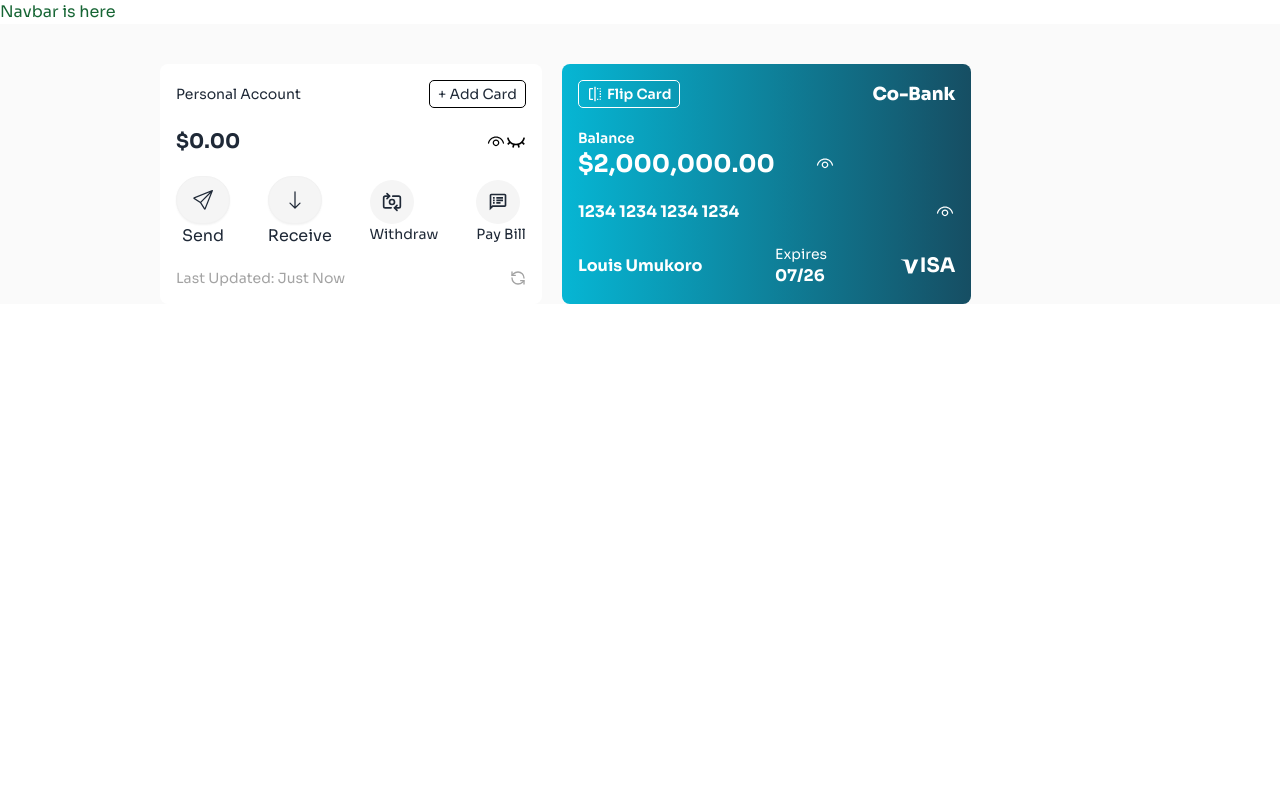
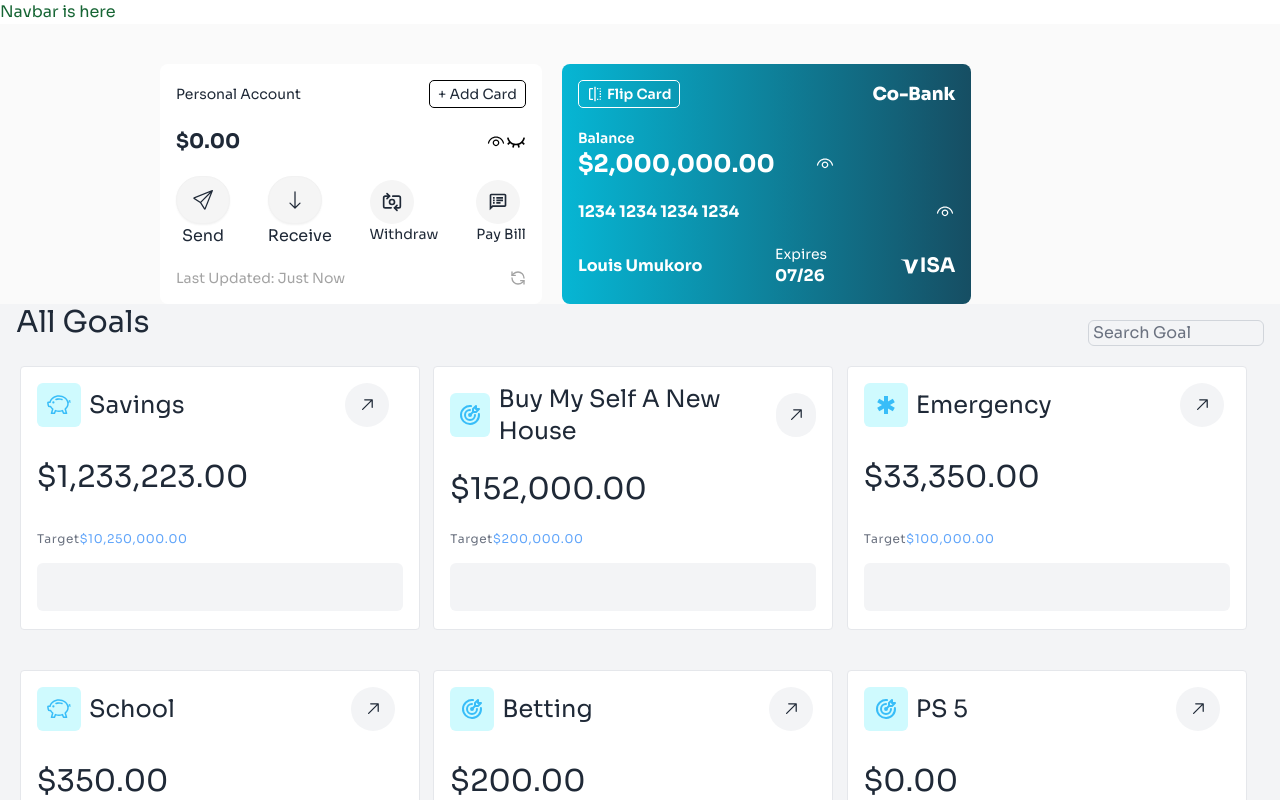
Before and after one commit to zuriel-01/august-backend-collab, a Next.js app: page / in a window 1280 px wide. Shown: the top 800 px of the page. Built offline with nearby package versions, Linux system fonts and the light colour scheme.

Commit message:
my second target commit

```diff
--- a/src/app/page.js
+++ b/src/app/page.js
@@ -1,8 +1,7 @@
 'use client'
-
-
 import Navbar from "./components/Navbar";
 import HomeSectionOne from "./components/HomeSections/HomeSectionOne";
+import Target from "./components/Target";
 
 export default function Home() {
   return (
@@ -11,6 +10,7 @@
 
           <Navbar/>
           <HomeSectionOne/>
+          <Target/>
         </div>
       </>
   );
```
Also changed, not shown: src/app/components/Target.jsx (renamed from src/app/components/Targets/target.jsx).
